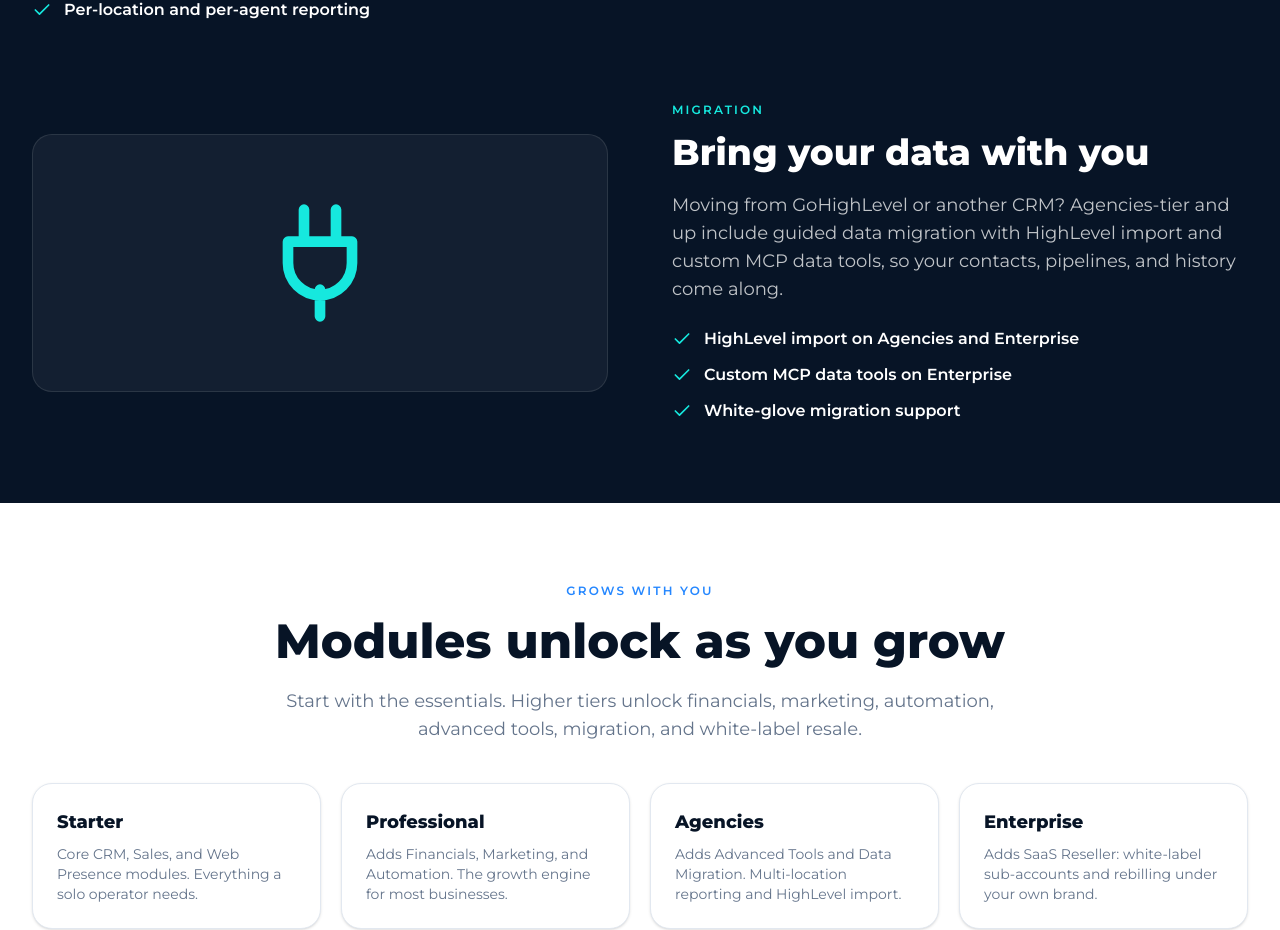
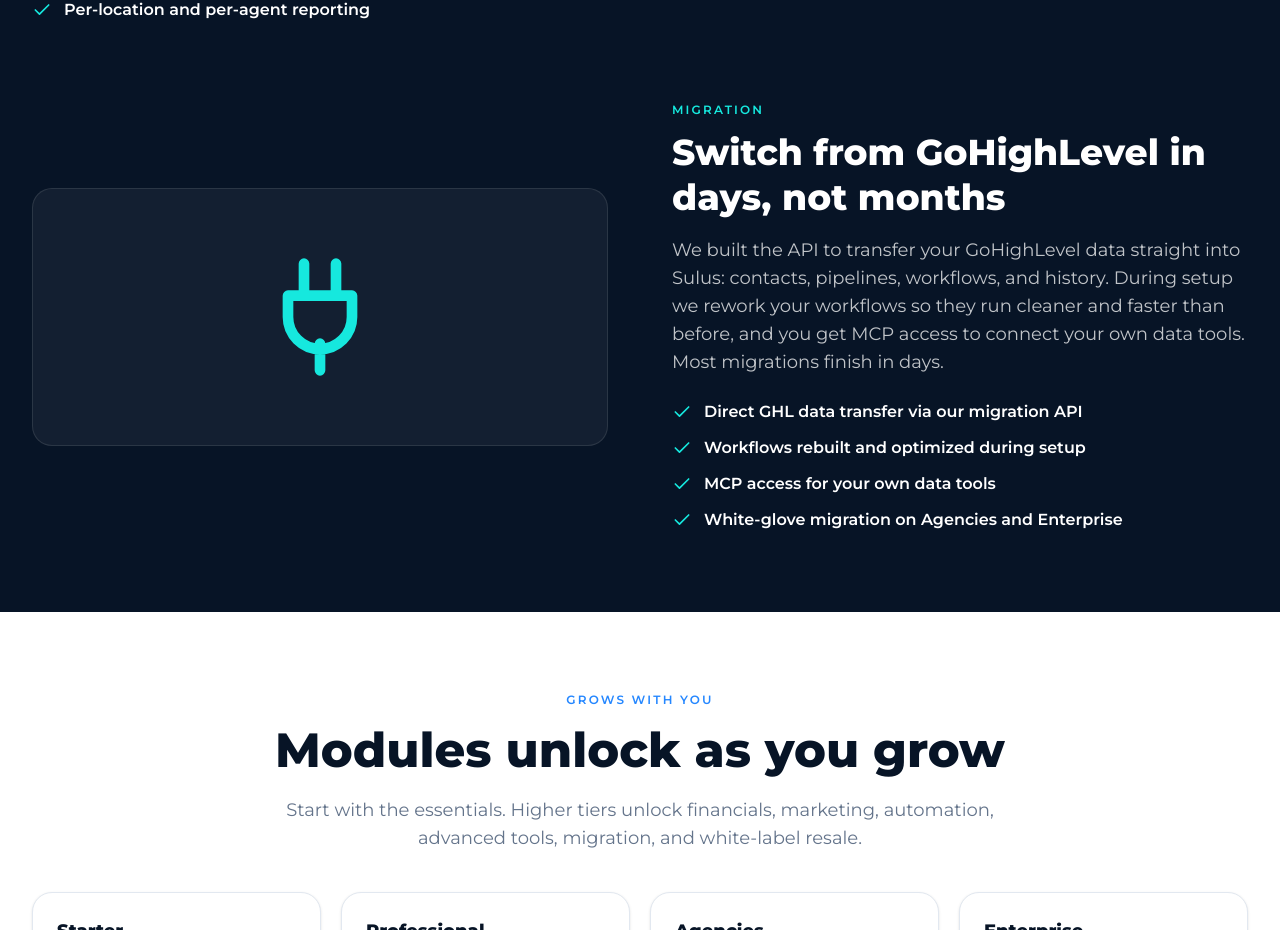
Before and after one commit to hpintojr/mercury-call-desk-site, a Next.js app: page /platform in a window 1280 px wide. Shown: the part 2611-3541 px from the top of the page. Built offline with nearby package versions, Linux system fonts and the light colour scheme; no server answers.

Commit message:
Platform page: GHL migration API, workflow rework, and MCP access messaging

```diff
--- a/src/content/platform.ts
+++ b/src/content/platform.ts
@@ -44,10 +44,10 @@ export const platformSections = [
   },
   {
     eyebrow: "Migration",
-    title: "Bring your data with you",
-    body: "Moving from GoHighLevel or another CRM? Agencies-tier and up include guided data migration with HighLevel import and custom MCP data tools, so your contacts, pipelines, and history come along.",
+    title: "Switch from GoHighLevel in days, not months",
+    body: "We built the API to transfer your GoHighLevel data straight into Sulus: contacts, pipelines, workflows, and history. During setup we rework your workflows so they run cleaner and faster than before, and you get MCP access to connect your own data tools. Most migrations finish in days.",
     icon: "plug",
-    points: ["HighLevel import on Agencies and Enterprise", "Custom MCP data tools on Enterprise", "White-glove migration support"],
+    points: ["Direct GHL data transfer via our migration API", "Workflows rebuilt and optimized during setup", "MCP access for your own data tools", "White-glove migration on Agencies and Enterprise"],
   },
 ];
 
```
